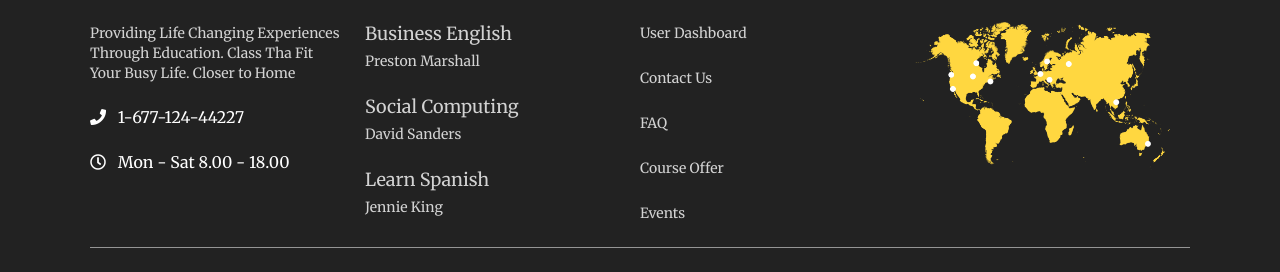
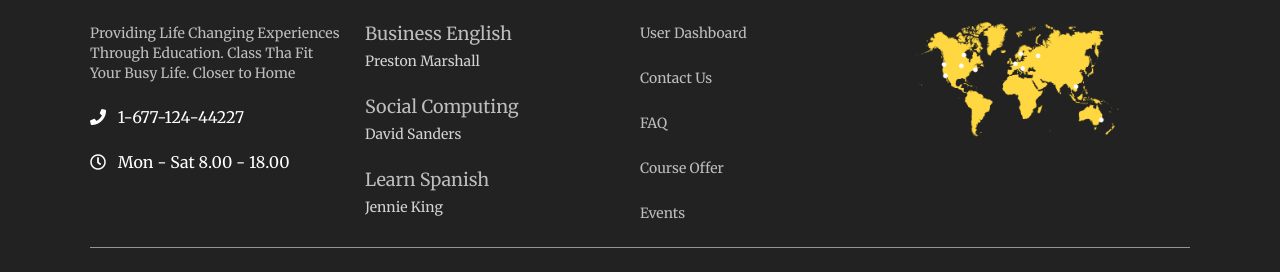
Before and after one commit to daniele-fortuna93/proj-html-vuejs, a website: page index.html in a window 1280 px wide. Shown: the part 2877-3149 px from the top of the page. Drawn offline with nearby package versions, Linux system fonts and the light colour scheme.

Commit message:
Fix footer

```diff
--- a/src/partials/_footer.scss
+++ b/src/partials/_footer.scss
@@ -17,11 +17,15 @@ footer{
                 cursor: pointer;
                 text-decoration: none;
                 color: $textWhite;
-                opacity: 0.8;
+                opacity: 0.7;
                 font-size: $fontSmall;
             }
+            a:hover{
+                cursor: pointer;
+                opacity: 1;
+            }
             img{
-                width: 100%;
+                width: 80%;
             }
             p a{
                 font-size: 18px;
```
Also changed, not shown: dist/app.css.
